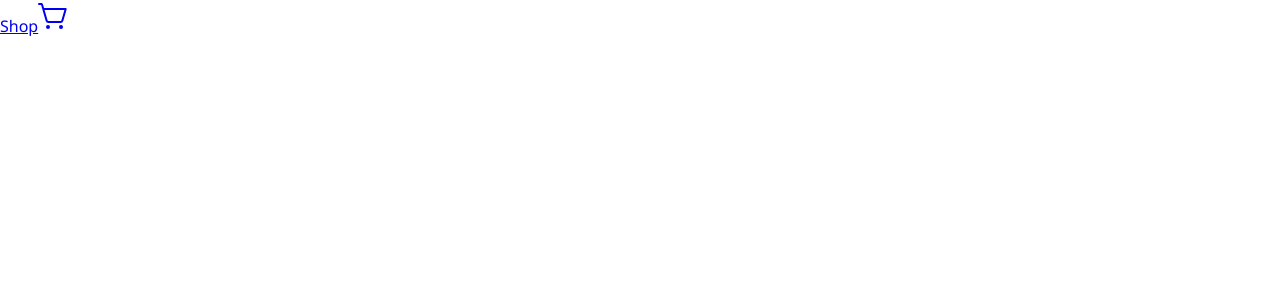
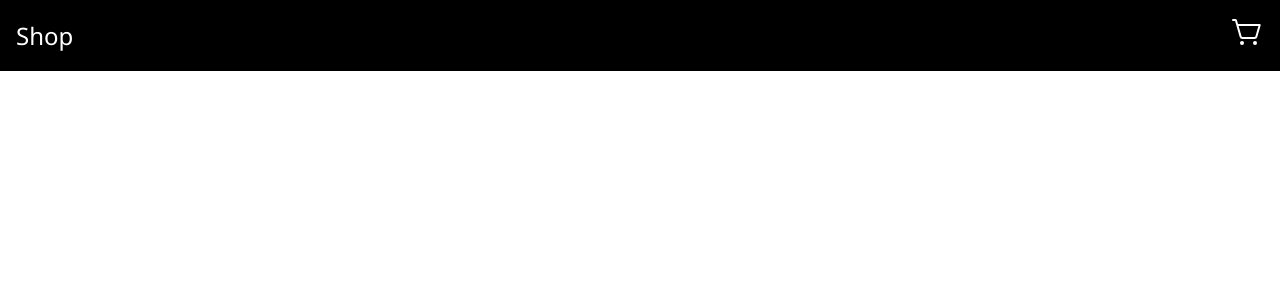
Before and after one commit to autom101/e-commerce-store, a React (Create React App) app: page / in a window 1280 px wide. Shown: the top 300 px of the page. Built offline with nearby package versions, Linux system fonts and the light colour scheme.

Commit message:
Add navbar styling

```diff
--- a/src/components/NavBar.css
+++ b/src/components/NavBar.css
@@ -0,0 +1,17 @@
+.navbar {
+  background-color: black;
+  padding: 1rem;
+}
+
+.links {
+  display: flex;
+  flex-direction: row;
+  justify-content: space-between;
+  align-items: center;
+}
+
+.links a {
+  font-size: 1.5rem;
+  text-decoration: none;
+  color: white;
+}
--- a/src/components/NavBar.js
+++ b/src/components/NavBar.js
@@ -1,5 +1,6 @@
 import { Link } from "react-router-dom";
-import { ShoppingCart, ShoppingCartSimple } from "phosphor-react";
+import { ShoppingCartSimple } from "phosphor-react";
+import "./NavBar.css";
 
 const NavBar = () => {
   //A navbar with Link components from react router to let us navigate to various pages of the app
```
